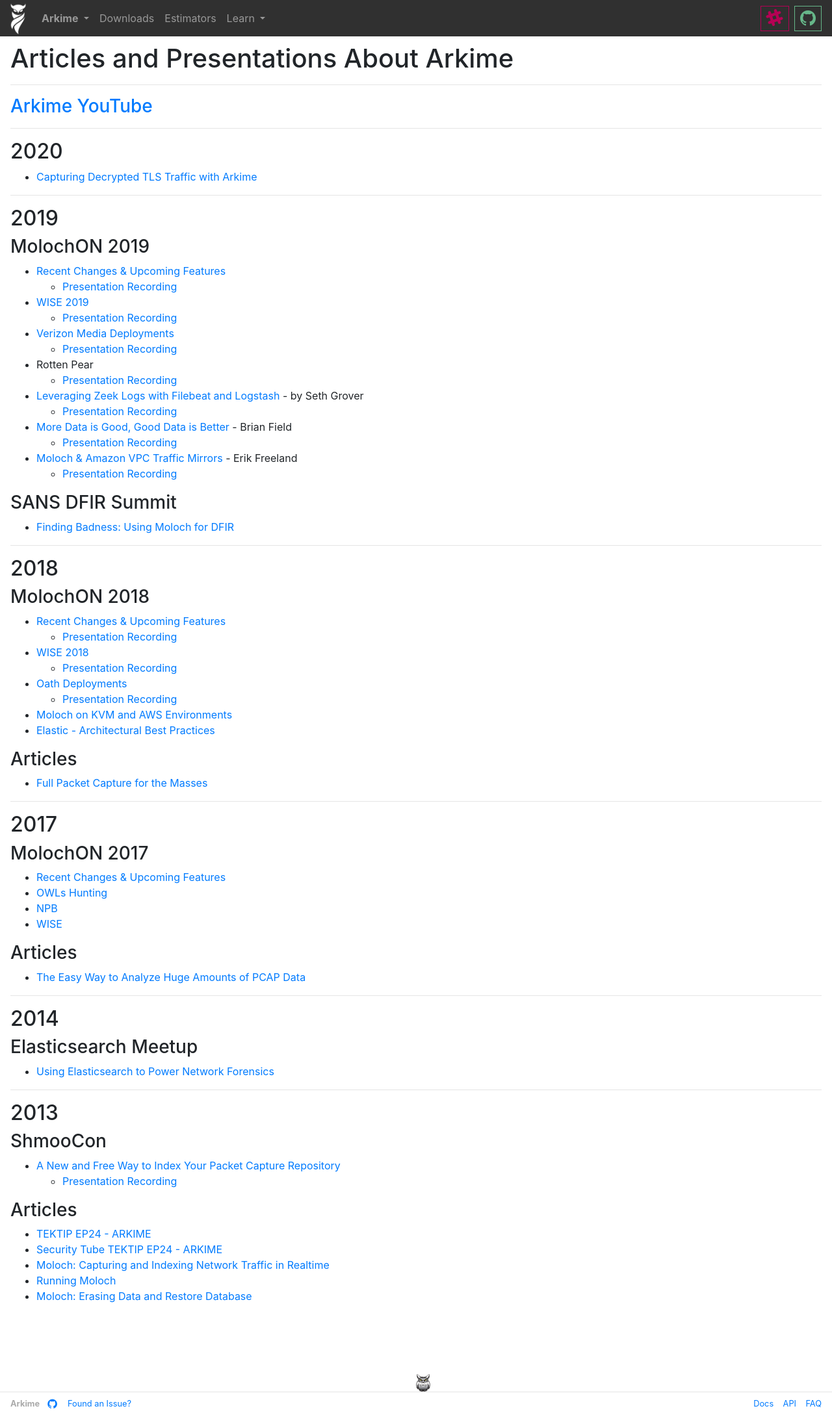
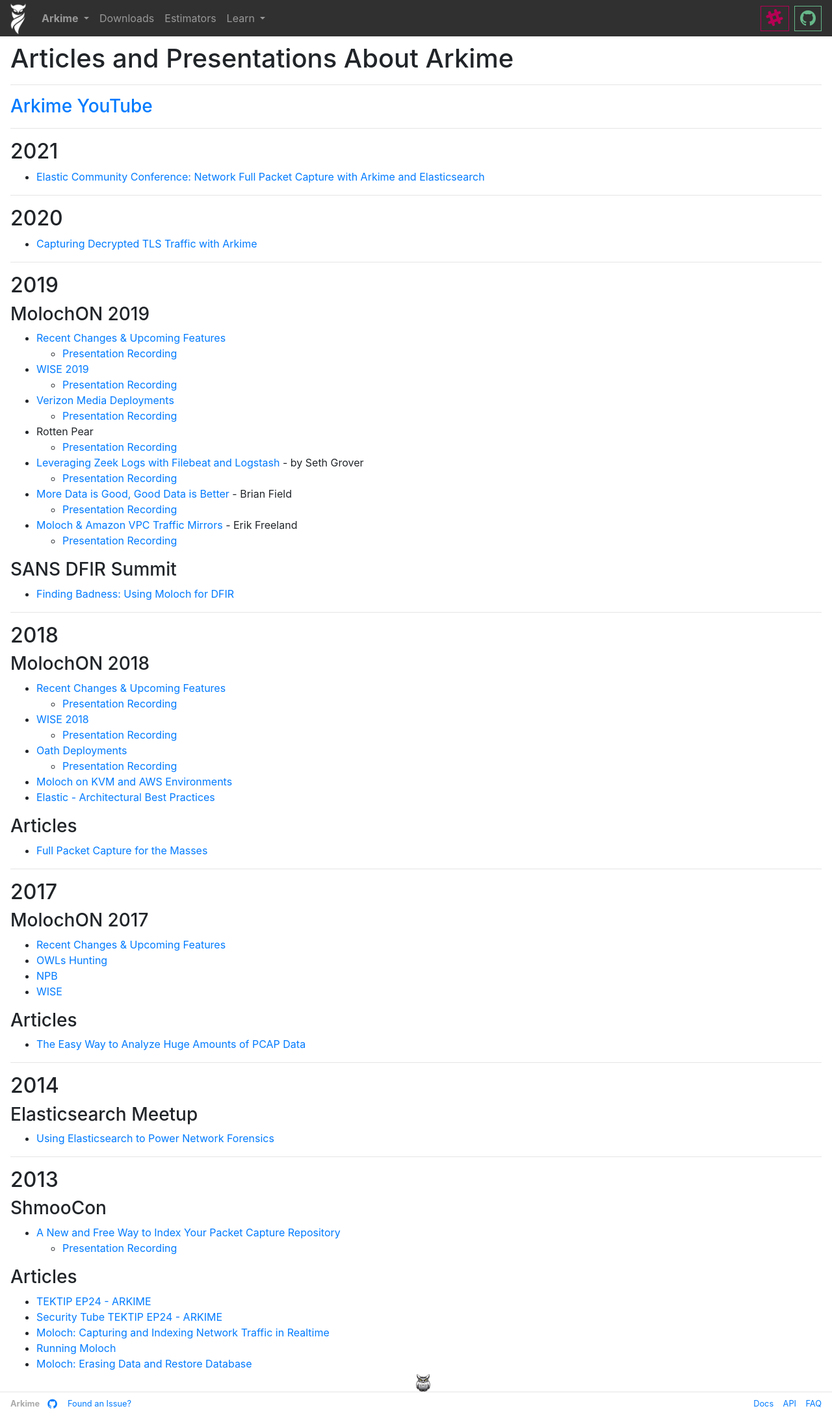
Before and after one commit to arkime/arkimeweb, a Jekyll site: the page built from _wiki/articles.md, in a window 1280 px wide. Shown: the whole page at 65% size. Built offline with Jekyll 4.4.1, drawn with Linux system fonts in a browser that asks for light colours.

Commit message:
added elasticc preso

```diff
--- a/_wiki/articles.md
+++ b/_wiki/articles.md
@@ -11,6 +11,12 @@
 ---
 
 ### [Arkime YouTube](https://www.youtube.com/channel/UCCtFDN7jSW_Np6i0Z_B6t8Q/videos)
+
+---
+
+## 2021
+
+* [Elastic Community Conference: Network Full Packet Capture with Arkime and Elasticsearch](https://www.youtube.com/watch?v=8MyzPR_CCa0)
 
 ---
 
```
